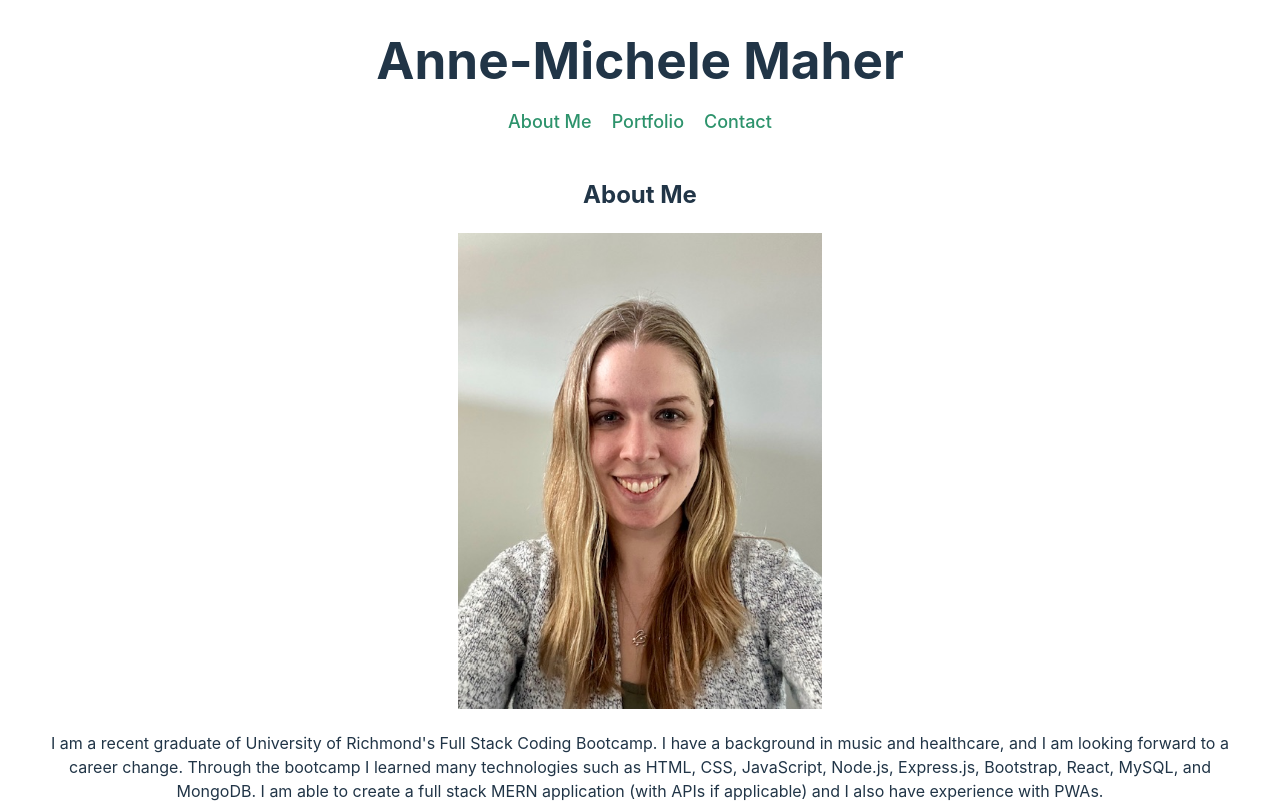
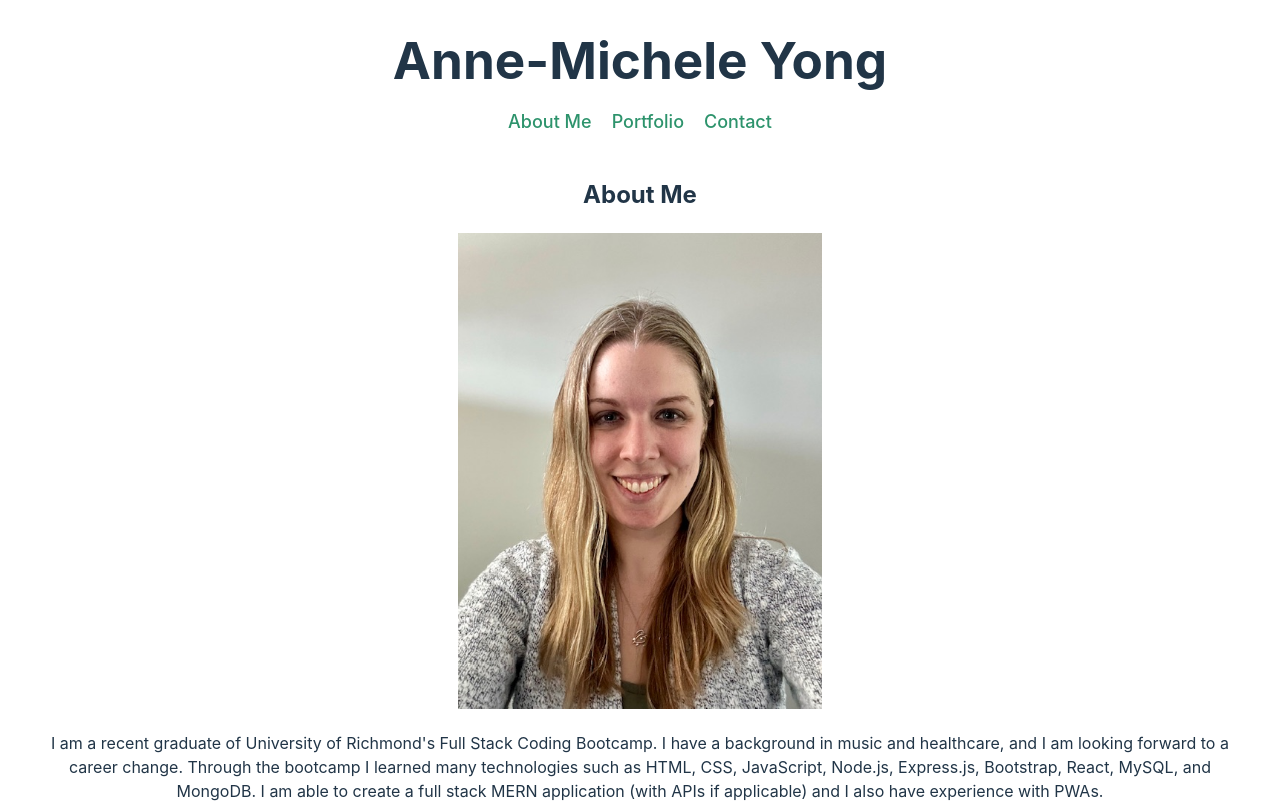
Before and after one commit to amaher112/react-portfolio, a React (Vite) app: page / in a window 1280 px wide. Shown: the top 803 px of the page. Built offline with nearby package versions, Linux system fonts and the light colour scheme.

Commit message:
name change

```diff
--- a/src/components/Header.jsx
+++ b/src/components/Header.jsx
@@ -21,7 +21,7 @@ export default function Header() {
     `}</style>
     <header style={{width: '100%', height: '125px'}}>
       {/* , backgroundColor: '#242424'}}>  */}
-    <h1>Anne-Michele Maher</h1>
+    <h1>Anne-Michele Yong</h1>
     {/* <h2>Full Stack Web Developer</h2> */}
     <nav style={{ display: 'flex', justifyContent: 'center', padding: '10px', fontSize: '18px' ,}}>
         <Link className="nav-link text-light" to="/">
```
Also changed, not shown: 1 other file (tests, documents, lock files or other folders).
